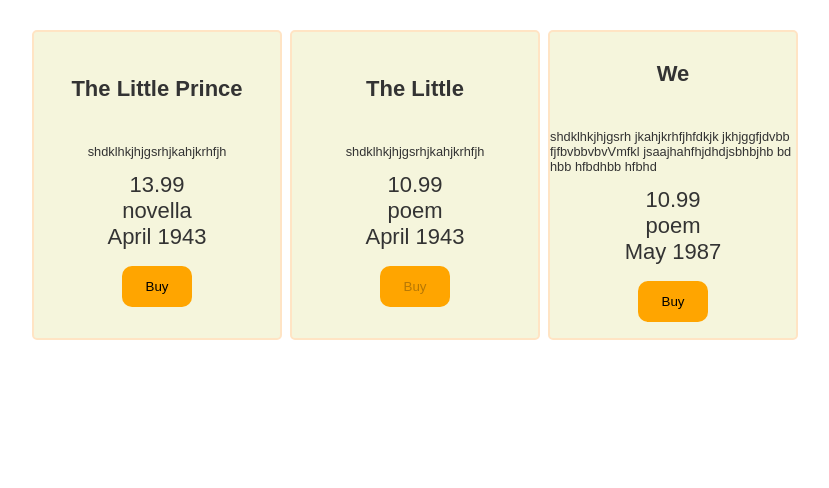
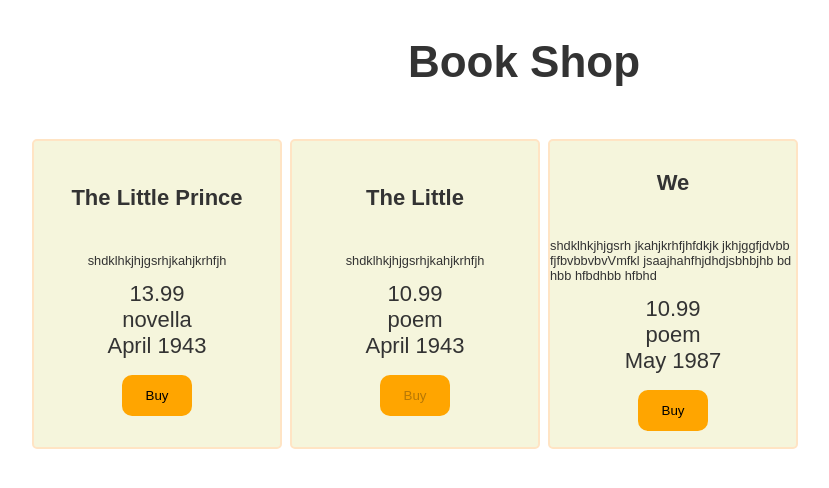
Before and after one commit to AlenaShkr/book-shop, an Angular app: page / in a window 1280 px wide. Shown: the top 488 px of the page, without its empty margins (116-945 px from the left). Built offline with nearby package versions, Linux system fonts and the light colour scheme.

Commit message:
add  title app by viewchild

```diff
--- a/src/app/app.component.html
+++ b/src/app/app.component.html
@@ -1,2 +1,3 @@
+<h1 #appTitle></h1>
 <app-book (byeRequestEvent)="handlerBye($event)"></app-book>
 <app-cart [bookList]="bookList"></app-cart>
--- a/src/app/app.component.ts
+++ b/src/app/app.component.ts
@@ -1,5 +1,4 @@
-import { Component, ChangeDetectionStrategy } from '@angular/core';
-import { IBookModel } from './models/book-model';
+import { Component, ChangeDetectionStrategy, ViewChild } from '@angular/core';
 
 @Component({
   selector: 'app-root',
@@ -8,12 +7,18 @@
   styleUrls: ['./app.component.css'],
 })
 export class AppComponent {
+  @ViewChild('appTitle') appTitle: any;
+
   title = 'bookShop';
 
   choicedBook: any;
 
   bookList: Set<Object> = new Set();
 
+  ngAfterViewInit(): void {
+    this.appTitle.nativeElement.textContent =  'Book Shop';
+  }
+
   handlerBye(book: any): void {
     this.choicedBook = book;
     this.bookList.add(book);
```
